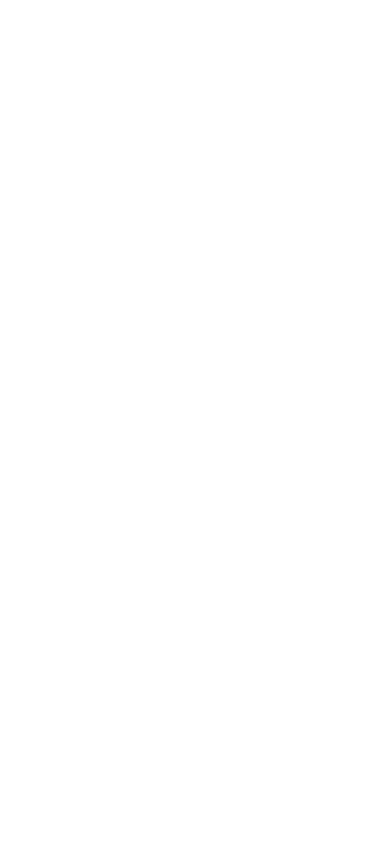
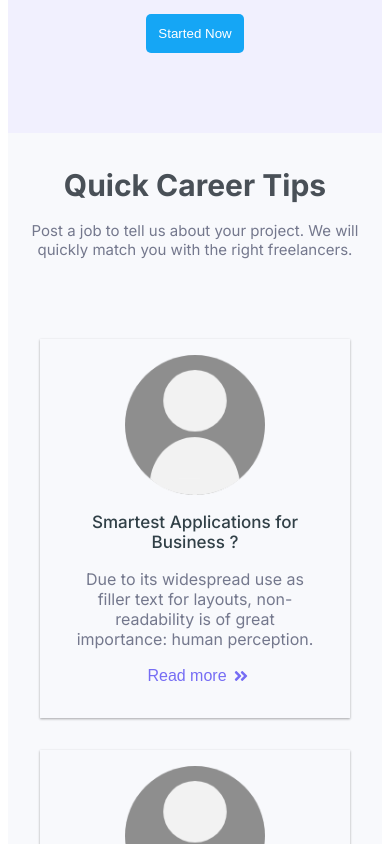
Before and after one commit to mawaisismail/codeHire-web-app-dev, a Next.js app: page / in a window 390 px wide. Shown: the part 2140-2984 px from the top of the page. Before the commit the page ends 1963 px from the top, so only its background shows below. Built offline with nearby package versions, Linux system fonts and the light colour scheme.

Commit message:
Client page Responsive

```diff
--- a/src/components/BrowserJob/BrowserJob.module.scss
+++ b/src/components/BrowserJob/BrowserJob.module.scss
@@ -62,7 +62,8 @@
         margin: 0;
         .CategoriesIcons {
           font-size: 0.8em;
-          padding: 0.6rem 1.2rem;
+          padding: 0.5rem 1rem;
+          margin-bottom: 1rem;
         }
         h5 ,p{
           font-size: 0.6em;
--- a/src/components/Card/Card.module.scss
+++ b/src/components/Card/Card.module.scss
@@ -1,7 +1,7 @@
 @use "/styles/mixins";
 @import "/styles/variables";
 .CardMainContainer {
-  padding: 4rem 0;
+  padding: 2rem 0;
   background-color: rgba(248, 249, 252, 1);
 
   .CardHeader {
@@ -25,8 +25,6 @@
   .CardContainer {
     margin: 5rem 4rem;
     display: flex;
-    flex-wrap: wrap;
-
     .Card {
       box-shadow: rgba(0, 0, 0, 0.12) 0 1px 3px, rgba(0, 0, 0, 0.24) 0 1px 2px;
       flex: 1;
@@ -34,9 +32,9 @@
       margin-right: 1rem;
 
       .CardLogo {
-        background: url("/static/images/default_profile_img.svg") no-repeat center
-          center/contain;
-        min-width: 100px;
+        background: url("/static/images/default_profile_img.svg") no-repeat
+          center center/contain;
+        min-width: 70px;
         height: 140px;
       }
 
@@ -69,10 +67,24 @@
         }
       }
     }
-
     .Card:hover {
       box-shadow: rgba(50, 50, 93, 0.25) 0 6px 12px -2px,
         rgba(0, 0, 0, 0.3) 0px 3px 7px -3px;
     }
+    @media (max-width: 768px) {
+      display: flex;
+      flex-direction: column;
+      .Card {
+        margin: 1rem 0;
+        justify-content: center;
+        text-align: center;
+      }
+    }
+    @media (max-width: 435px) {
+      margin: 2rem;
+    }
+    @media (max-width: 320px) {
+      margin: 1rem;
+    }
   }
 }
--- a/src/pages/index.tsx
+++ b/src/pages/index.tsx
@@ -1,11 +1,11 @@
-// import { Client } from "@/components/Browse/Client";
 // import { NavComp } from "@/components/Nav_Com/NavComp";
-// import { Card } from "@/components/Card/Card";
+import { Card } from "@/components/Card/Card";
 // import { Subscribe } from "@/components/Subscribe/Subscribe";
 // import { Footer } from "@/components/Footer/Footer";
 import { HeroSection } from "@/components/HearoSection/HeroSection";
 import { BrowserJob } from "@/components/BrowserJob/BrowserJob";
 import { JobWork } from "@/components/JobWork/JobWork";
+import { Client } from "@/components/Browse/Client";
 
 const Pages = () => {
   return (
@@ -14,8 +14,8 @@
       <BrowserJob />
       {/*<NavComp />*/}
       <JobWork />
-      {/*<Client />*/}
-      {/*<Card />*/}
+      <Client />
+      <Card />
       {/*<Subscribe />*/}
       {/*<Footer />*/}
     </div>
```
